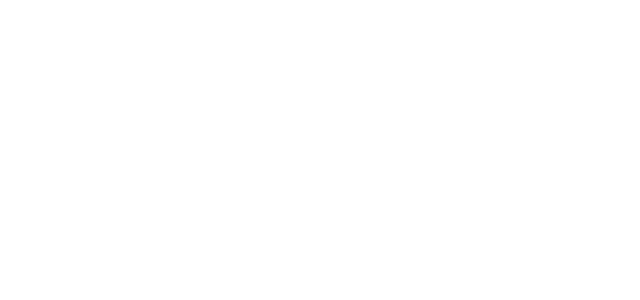
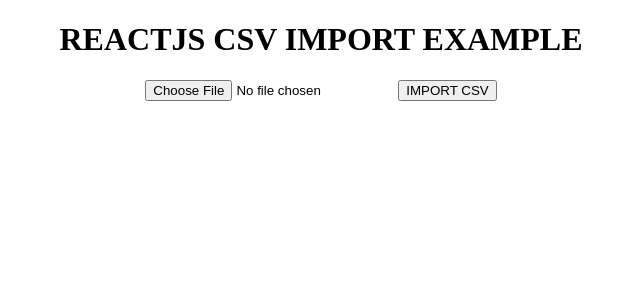
Before and after one commit to hackathon-teros/teros-front, a React (Create React App) app: page / in a window 1280 px wide. Shown: the top 300 px of the page, without its empty margins (319-959 px from the left). Built offline with nearby package versions, Linux system fonts and the light colour scheme.

Commit message:
feat: create upload function

```diff
--- a/package.json
+++ b/package.json
@@ -10,6 +10,7 @@
     "@types/node": "^16.11.26",
     "@types/react": "^17.0.39",
     "@types/react-dom": "^17.0.13",
+    "papaparse": "^5.3.2",
     "react": "^17.0.2",
     "react-dom": "^17.0.2",
     "react-scripts": "5.0.0",
@@ -41,6 +42,7 @@
     ]
   },
   "devDependencies": {
+    "@types/papaparse": "^5.3.5",
     "@typescript-eslint/eslint-plugin": "^5.13.0",
     "@typescript-eslint/parser": "^5.13.0",
     "eslint": "^8.10.0",
--- a/src/App.tsx
+++ b/src/App.tsx
@@ -1,7 +1,12 @@
 import React from 'react';
+import { Component } from './components';
 
 function App() {
-  return <div className='App' />;
+  return (
+    <div className='App'>
+      <Component />
+    </div>
+  );
 }
 
 export default App;
--- /dev/null
+++ b/src/components/CsvUpload/CsvUpload.tsx
@@ -0,0 +1,52 @@
+import React, { useState } from 'react';
+import Papa from 'papaparse';
+
+// eslint-disable-next-line import/prefer-default-export
+export function CsvUploadComponent() {
+  const [file, setFile] = useState();
+  const [data, setData] = useState<any>();
+
+  const fileReader = new FileReader();
+
+  const handleOnChange = (e: any) => {
+    setFile(e.target.files[0]);
+  };
+
+  const handleOnSubmit = (e: any) => {
+    e.preventDefault();
+
+    if (file) {
+      fileReader.onload = (event: any) => {
+        const csvOutput = event.target.result;
+        const csvToJson = Papa.parse(csvOutput);
+        console.dir(csvToJson.data);
+        setData(csvToJson.data);
+      };
+
+      fileReader.readAsText(file);
+    }
+  };
+
+  return (
+    <div style={{ textAlign: 'center' }}>
+      <h1>REACTJS CSV IMPORT EXAMPLE </h1>
+      <form>
+        <input
+          type='file'
+          id='csvFileInput'
+          accept='.csv'
+          onChange={handleOnChange}
+        />
+
+        <button
+          type='submit'
+          onClick={(e) => {
+            handleOnSubmit(e);
+          }}
+        >
+          IMPORT CSV
+        </button>
+      </form>
+    </div>
+  );
+}
--- a/src/components/index.tsx
+++ b/src/components/index.tsx
@@ -1,6 +1,7 @@
 import React from 'react';
+import { CsvUploadComponent } from './CsvUpload/CsvUpload';
 
 // eslint-disable-next-line import/prefer-default-export
-export default function Component() {
-  return <div />;
+export function Component() {
+  return <CsvUploadComponent />;
 }
--- /dev/null
+++ b/src/interface/index.ts
@@ -0,0 +1 @@
+export * from './Teros';
```
Also changed, not shown: src/interface/Teros.ts (added, +46 -0 lines), 1 other file (tests, documents, lock files or other folders).
